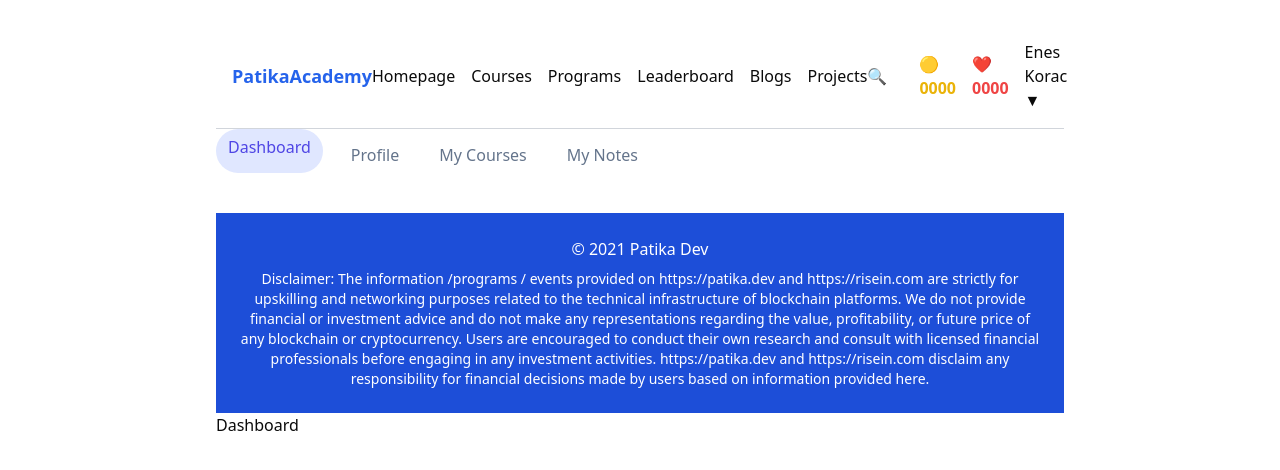
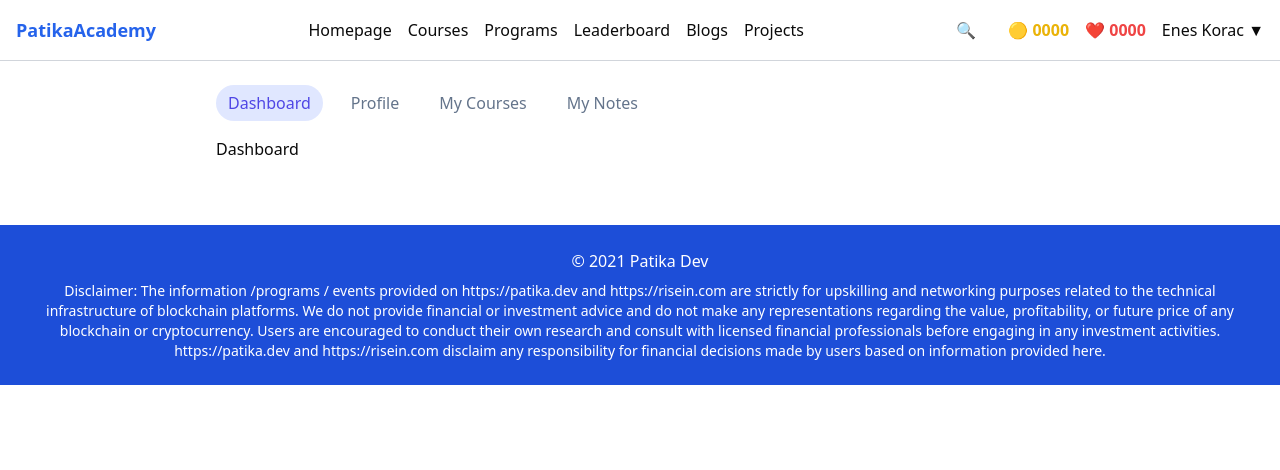
Before and after one commit to kcne/cnit-academy-ui, a Next.js app: page /user/dashboard in a window 1280 px wide. Shown: the top 470 px of the page. Built offline with nearby package versions, Linux system fonts and the light colour scheme.

Commit message:
final tuch

```diff
--- a/src/app/components/UserNavigation.tsx
+++ b/src/app/components/UserNavigation.tsx
@@ -7,7 +7,7 @@
   const nav_link = `inline-flex rounded-full px-3 py-1.5 text-slate-500 hover:text-indigo-500 [&.active]:bg-indigo-100 [&.active]:text-indigo-600 `;
   return (
     <>
-      <div className="flex space-x-4 space-y-2">
+      <div className="flex space-x-4 mb-4">
         <div
           className={`${nav_link} ${
             pathname === "/user/dashboard" ? "active" : ""
--- a/src/app/user/layout.tsx
+++ b/src/app/user/layout.tsx
@@ -9,12 +9,12 @@
   return (
     <>
       {/* Main Content */}
+      <Header />
       <div className="max-w-4xl mx-auto p-6">
-        <Header />
         <UserNavigation />
-        <Footer />
         {children}
       </div>
+      <Footer />
     </>
   );
 }
```
Also changed, not shown: 1 other file (tests, documents, lock files or other folders).
